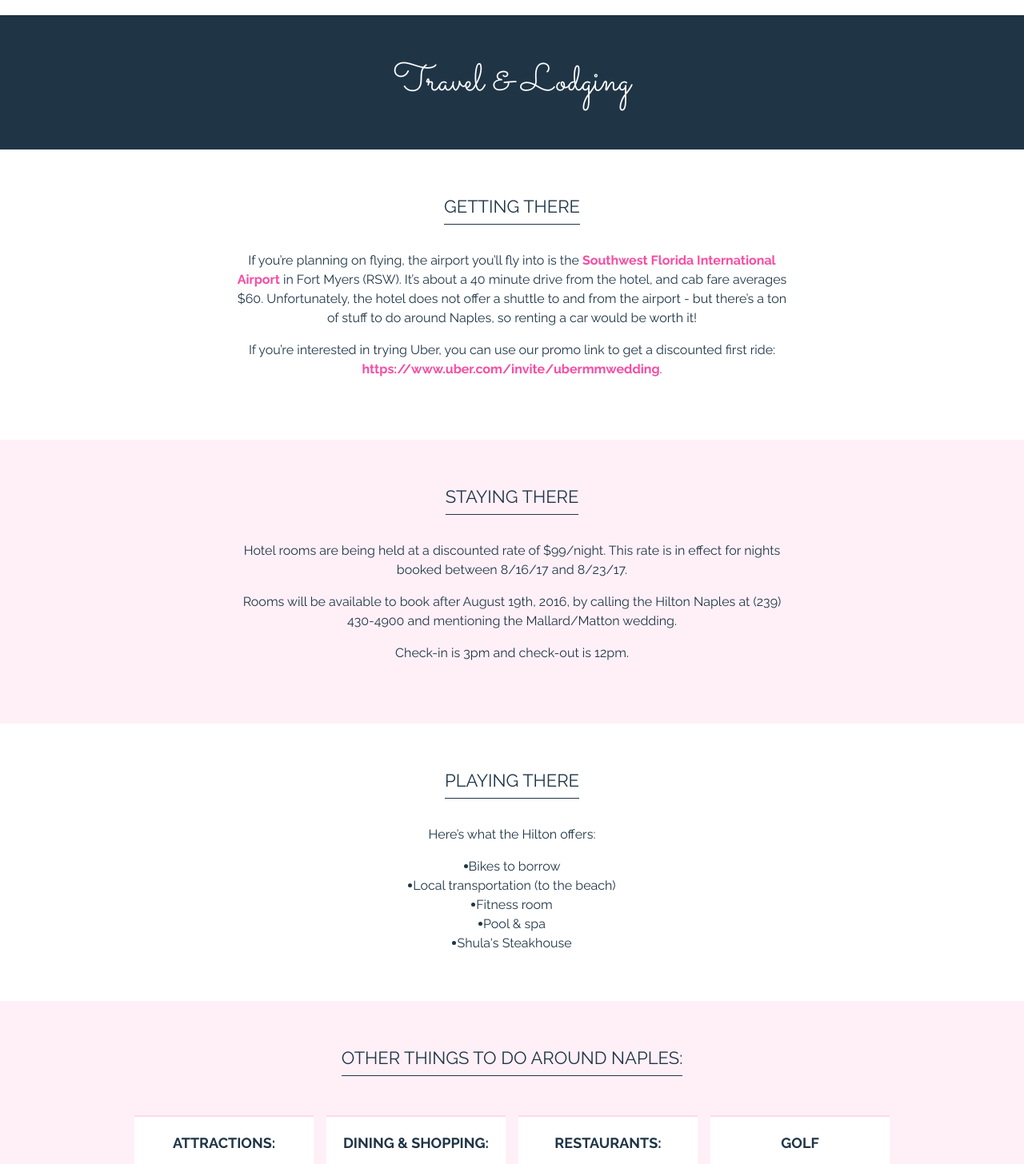
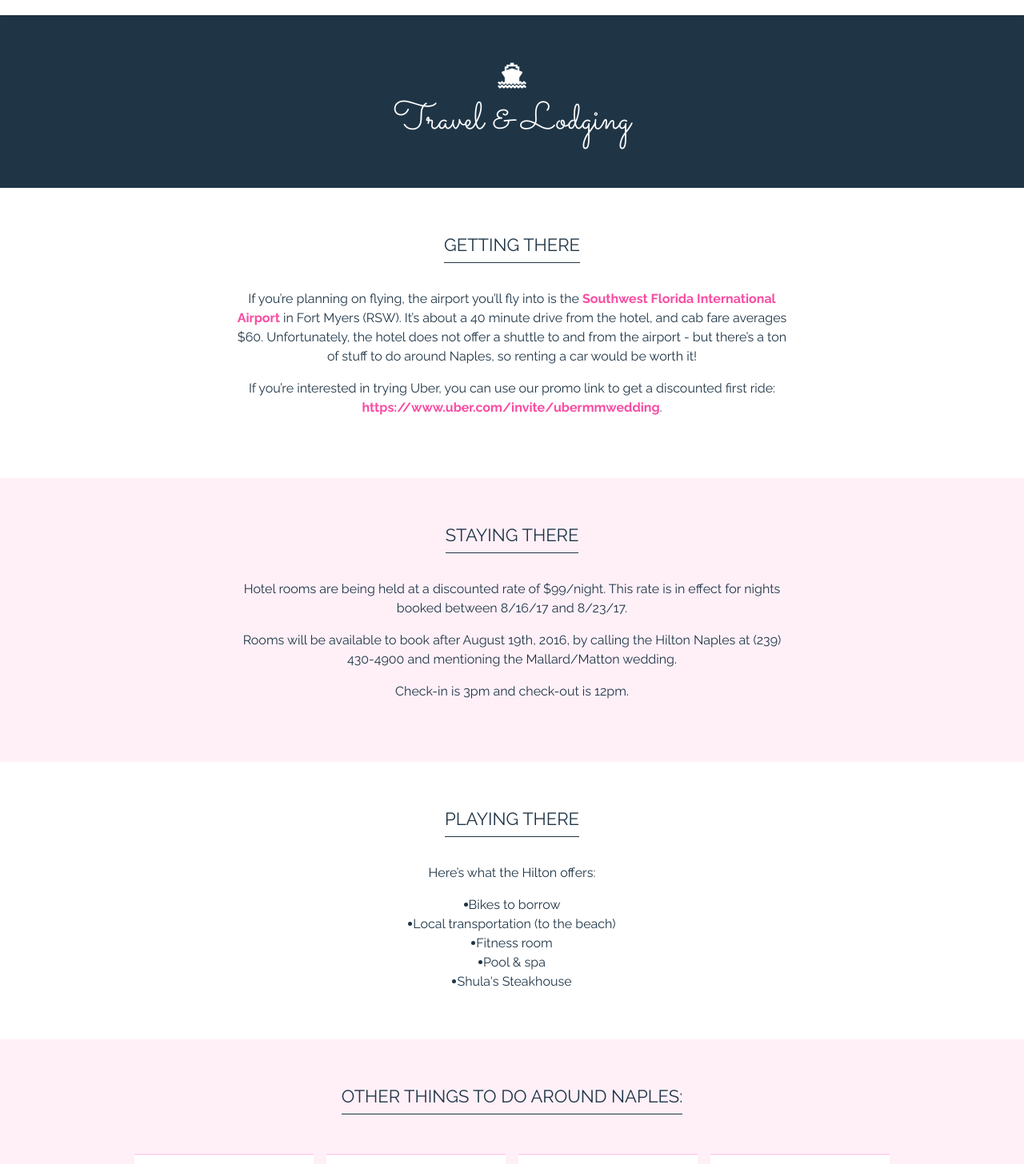
Before and after one commit to bradandmary2017/bradandmary2017.github.io, a plain HTML site: page travel.html in a window 1280 px wide. Shown: the part 113-1569 px from the top of the page at 80% size. Drawn offline with nearby package versions, Linux system fonts and the light colour scheme.

Commit message:
added icons to content pages

```diff
--- a/sass/_pages/_content.scss
+++ b/sass/_pages/_content.scss
@@ -2,6 +2,10 @@
 	background: $navy;
 	color: #fff;
 	text-align: center;
+
+	i {
+		margin-bottom: .5em;
+	}
 
 	h1 {
 		font-size: 3em;
@@ -81,6 +85,10 @@
 		margin: 0 .5em;
 		border-top: 2px solid darken($lightpink, 5%);
 
+		h4 {
+			font-size: 1em;
+		}
+
 		a {
 			display: block;
 			margin-bottom: .875em;
--- a/travel.html
+++ b/travel.html
@@ -35,6 +35,7 @@
 		<header class="content_header">
 			<div class="container">
 				<div class="title">
+					<i class="fa fa-2x fa-ship"></i>
 					<h1>Travel &amp; Lodging</h1>
 				</div>
 			</div>
```
Also changed, not shown: important-info.html (+1 -0 lines), style.css.
